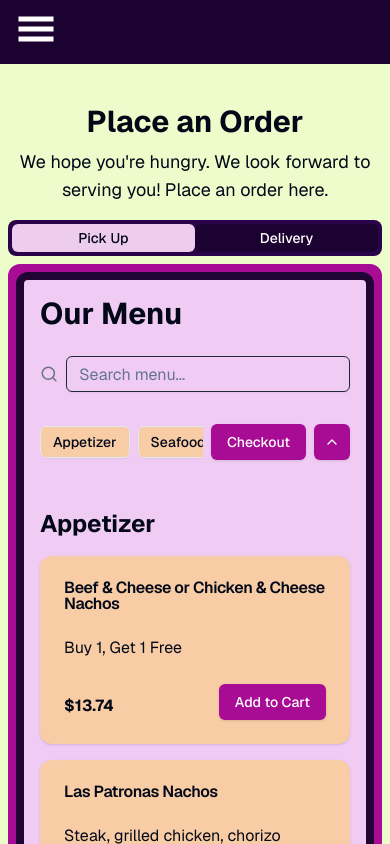
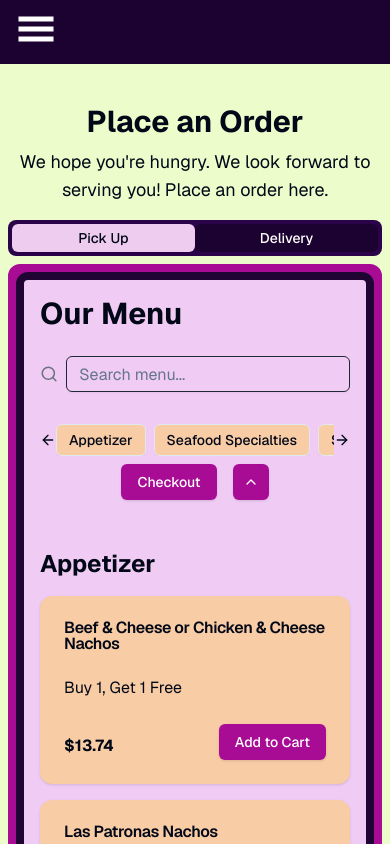
Before and after one commit to DormDevsLLC/laspatronas, a Next.js app: page /en/order in a window 390 px wide. Built offline with nearby package versions, Linux system fonts and the light colour scheme; what tailwindcss-animated would draw is missing.

Commit message:
Better order page logic and menu changes

```diff
--- a/src/components/order.tsx
+++ b/src/components/order.tsx
@@ -1,7 +1,14 @@
 "use client";
 
 // Import necessary components and hooks
-import { ChevronUp, Minus, Search, Trash } from "lucide-react";
+import {
+  ArrowLeft,
+  ArrowRight,
+  ChevronUp,
+  Minus,
+  Search,
+  Trash,
+} from "lucide-react";
 import { useRouter } from "next/navigation"; // Import useRouter
 import { useCallback, useEffect, useRef, useState } from "react";
 import { useToast } from "~/hooks/use-toast"; // Custom toast hook for notifications
@@ -560,7 +567,11 @@ export default function OrderPage({ language }: RestaurantMenuProps) {
         {/* Navigation for categories and cart */}
         <nav className="sticky top-0 z-10 mb-8 bg-[#f0ccf4] py-4">
           {/* Mobile Layout */}
-          <div className="flex justify-between md:hidden">
+          <div className="flex-col justify-between space-y-2 md:hidden">
+            <div className="flex items-center justify-center">
+              <div>
+                <ArrowLeft className="h-4 w-4" />
+              </div>
               <div className="flex flex-nowrap items-center space-x-2 overflow-x-auto">
                 {categories.map((category) => (
                   <Button
@@ -574,19 +585,25 @@ export default function OrderPage({ language }: RestaurantMenuProps) {
                   </Button>
                 ))}
               </div>
+              <div>
+                <ArrowRight className="h-4 w-4" />
+              </div>
+            </div>
+            <div className="flex justify-center space-x-4">
               <Button
                 onClick={scrollToCart}
-              className="ml-2 flex-shrink-0 bg-[#a80c94] text-white"
+                className="flex-shrink-0 bg-[#a80c94] text-white"
               >
                 {language === "en" ? "Checkout" : "Pagar"}
               </Button>
               <Button
                 onClick={scrollToTop}
-              className="ml-2 flex-shrink-0 bg-[#a80c94] text-white"
+                className="flex-shrink-0 bg-[#a80c94] text-white"
                 size={"icon"}
               >
                 <ChevronUp />
               </Button>
+            </div>
           </div>
           {/* Desktop Layout */}
           <div className="hidden items-center justify-between md:flex md:flex-wrap">
@@ -628,7 +645,18 @@ export default function OrderPage({ language }: RestaurantMenuProps) {
         </nav>
 
         {/* Menu sections */}
-        {categories.map((category) => (
+        {categories.some((category) =>
+          filteredItems.some((item) => item.category === category),
+        ) ? (
+          categories.map((category) => {
+            const categoryItems = filteredItems.filter(
+              (item) => item.category === category,
+            );
+
+            // Only render the category section if there are items in it
+            if (categoryItems.length === 0) return null;
+
+            return (
               <section
                 key={category}
                 ref={(el) => registerSectionRef(category, el)}
@@ -641,9 +669,7 @@ export default function OrderPage({ language }: RestaurantMenuProps) {
                   {category}
                 </h2>
                 <div className="grid grid-cols-1 gap-4 md:grid-cols-2 lg:grid-cols-3">
-              {filteredItems
-                .filter((item) => item.category === category)
-                .map((item, index) => (
+                  {categoryItems.map((item, index) => (
                     <Card
                       key={item.id}
                       className="flex animate-fade-right flex-col justify-between border-none bg-[#f8cca4]"
@@ -681,7 +707,15 @@ export default function OrderPage({ language }: RestaurantMenuProps) {
                   ))}
                 </div>
               </section>
-        ))}
+            );
+          })
+        ) : (
+          <div className="text-2xl font-bold">
+            {language === "en"
+              ? "No Items Found"
+              : "No se encontraron artículos"}
+          </div>
+        )}
 
         {/* Cart section */}
         <div className="mt-8" ref={cartRef}>
@@ -908,8 +942,8 @@ export default function OrderPage({ language }: RestaurantMenuProps) {
               {/* Disclaimer */}
               <p className="mt-4 text-sm text-gray-500">
                 {language === "en"
-                  ? "Please note: Purchases for pickup orders must be made in-store."
-                  : "Por favor, ten en cuenta: Las compras para pedidos de recogida deben hacerse en la tienda."}
+                  ? "Please note: Purchases for pickup orders must be made in-store. Prices or discounts are applied at the time of purchase."
+                  : "Por favor, ten en cuenta: Las compras para pedidos de recogida deben hacerse en la tienda. Los precios o descuentos se aplican en el momento de la compra."}
               </p>
 
               {/* Checkout Button */}
```
Lines whose indentation alone changed are shown as unchanged.
